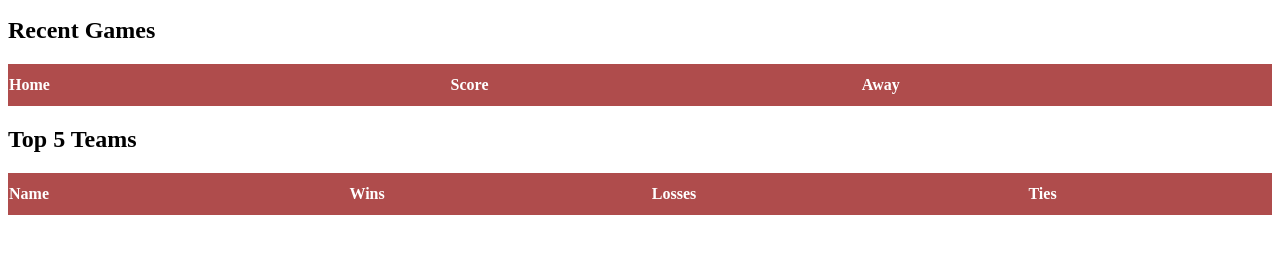
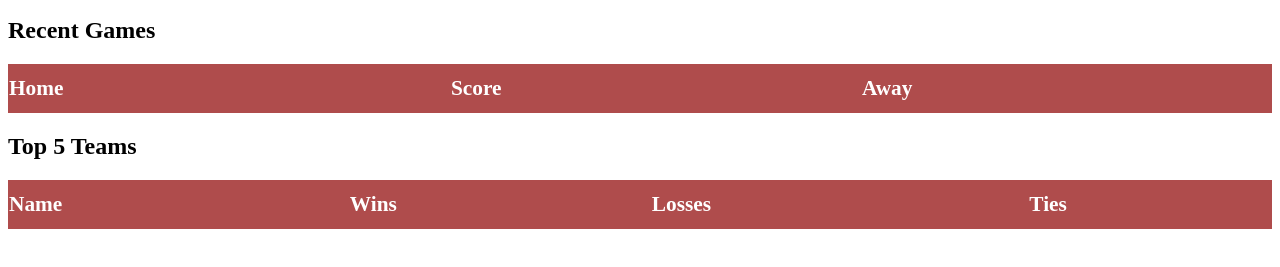
Before and after one commit to diyorg07/serverNodejs, a website: page app/public_html/index.html in a window 1280 px wide. Shown: the part 129-396 px from the top of the page. Drawn offline with Linux system fonts and the light colour scheme; no server answers.

Commit message:
Update style.css

```diff
--- a/app/public_html/style.css
+++ b/app/public_html/style.css
@@ -35,6 +35,7 @@ li a:hover {
 #recents {
     border-collapse: collapse;
     width: 100%;
+    font-size: 16pt;
 }
 
 #recents th {
@@ -61,6 +62,7 @@ li a:hover {
 #top5 {
     border-collapse: collapse;
     width: 100%;
+    font-size: 16pt;
 }
 
 #top5 th {
```
